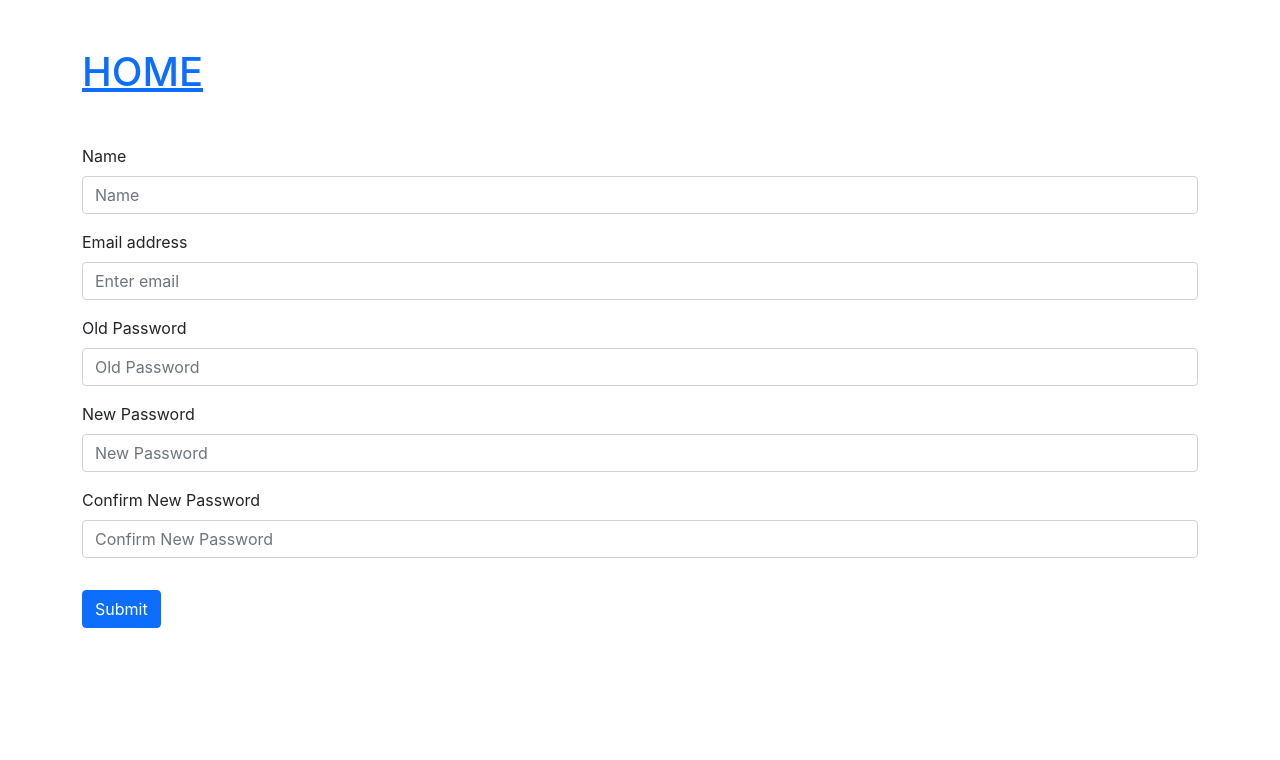
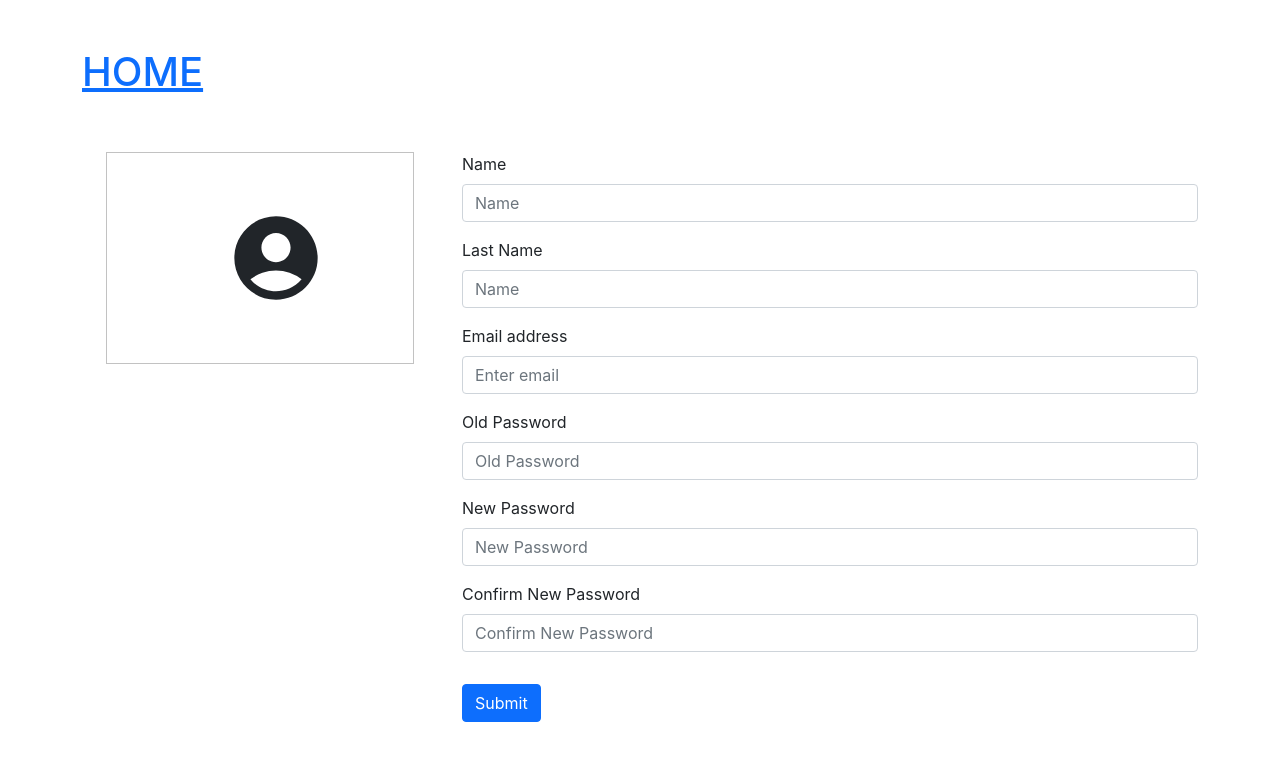
Before and after one commit to andresmonsa/myWalletFlow_client, a React (Create React App) app: page /Edit in a window 1280 px wide. Shown: the top 760 px of the page. Built offline with nearby package versions, Linux system fonts and the light colour scheme.

Commit message:
Edit profile and preview card in progress (front)

```diff
--- a/public/index.html
+++ b/public/index.html
@@ -3,7 +3,7 @@
   <head>
     <meta charset="utf-8" />
     <link rel="icon" href="%PUBLIC_URL%/favicon.ico" />
-    <meta name="viewport" content="width=device-width, initial-scale=1" />
+    <meta name="viewport" content="width=device-width, initial-scale=1.0">
     <meta name="theme-color" content="#000000" />
     <meta
       name="description"
--- a/src/App.css
+++ b/src/App.css
@@ -36,3 +36,9 @@
     transform: rotate(360deg);
   }
 }
+
+* {
+  box-sizing: border-box;
+  margin: 0px;
+  padding: 0px;
+}
--- a/src/components/User/EditInfo.js
+++ b/src/components/User/EditInfo.js
@@ -1,15 +1,16 @@
 import { Link } from 'react-router-dom'
-import { Form, Button, Container } from 'react-bootstrap'
+import { Form, Button, Container, Col, Row } from 'react-bootstrap'
 import { useSelector } from 'react-redux'
 import { useState } from 'react'
+import { MdAccountCircle } from 'react-icons/md'
+import EditInfo from './EditInfo.module.css'
 
 const EditUserInfo = () => {
   const userInfo = useSelector(state => state.logged)
-  console.log(userInfo)
   const [form, setForm] = useState({
     name: userInfo.name,
     lastName: userInfo.lastName,
-    mail: userInfo.mail,
+    email: userInfo.email,
     oldPassword: userInfo.password,
     newPassword: '',
     confirmNewPassword: ''
@@ -19,21 +20,44 @@ const EditUserInfo = () => {
     setForm(prev => ({ ...prev, [e.target.name]: e.target.value }))
   }
 
+  const onSubmit = (e) => {
+    e.preventDefault()
+  }
+
   return (
     <Container className='mt-5'>
-      <div>
+      <Row>
         <Link to='/'>
           <h1> HOME</h1>
         </Link>
-      </div>
+      </Row>
+
+      <Row>
+        <Col className='mt-5'>
+          <Container>
+            <ul className={EditInfo.card}>
+              <MdAccountCircle className={EditInfo.avatar} />
+              <li>{userInfo.name} {userInfo.lastName} </li>
+              <li>{userInfo.email}</li>
+            </ul>
+          </Container>
+        </Col>
+
+        <Col xs={12} md={8}>
           <Form className='mt-5'>
             <Form.Group className='mb-3' controlId='Name'>
               <Form.Label>Name</Form.Label>
-          <Form.Control type='email' name='name' placeholder='Name' value={form.name} onChange={(e) => handleChange(e)} />
+              <Form.Control name='name' placeholder='Name' value={form.name} onChange={(e) => handleChange(e)} />
             </Form.Group>
+
+            <Form.Group className='mb-3' controlId='lastName'>
+              <Form.Label>Last Name</Form.Label>
+              <Form.Control name='lastName' placeholder='Name' value={form.lastName} onChange={(e) => handleChange(e)} />
+            </Form.Group>
+
             <Form.Group className='mb-3' controlId='Email'>
-          <Form.Label value={form.mail}>Email address</Form.Label>
-          <Form.Control type='email' name='mail' placeholder='Enter email' onChange={(e) => handleChange(e)} />
+              <Form.Label>Email address</Form.Label>
+              <Form.Control type='email' name='mail' placeholder='Enter email' value={form.email} onChange={(e) => handleChange(e)} />
             </Form.Group>
 
             <Form.Group className='mb-3' controlId='oldPassword'>
@@ -57,10 +81,13 @@ const EditUserInfo = () => {
           </Form.Text> */}
             </Form.Group>
 
-        <Button variant='primary' type='submit' className='mt-3'>
+            <Button variant='primary' type='submit' className='mt-3' onClick={(e) => onSubmit(e)}>
               Submit
             </Button>
           </Form>
+        </Col>
+      </Row>
+
     </Container>
 
   )
--- /dev/null
+++ b/src/components/User/EditInfo.module.css
@@ -0,0 +1,44 @@
+.avatar {
+  width: 100px;
+  height: 100px;
+}
+
+li {
+  list-style-type: none;
+}
+
+.card {
+  border: 1px #0000003d solid ;
+  display: flex;
+  flex-direction: column;
+  align-items:center;
+  padding: auto;
+  padding-top: 55px;
+  padding-bottom: 55px;
+
+}
+.card li {
+  margin: 0px;
+  align-self:center;
+  padding: 0px;
+
+}
+
+@media (min-width: 760px) and (max-width: 979px) {
+  body {
+    background-color: lightblue;
+  }
+
+
+}
+
+@media (max-width: 280px) {
+  .card li, .avatar {
+    margin: 0px;
+    align-self:center;
+    padding: 0px;
+
+    margin-left: -15%;
+  }
+
+}
```
Lines whose indentation alone changed are shown as unchanged.
